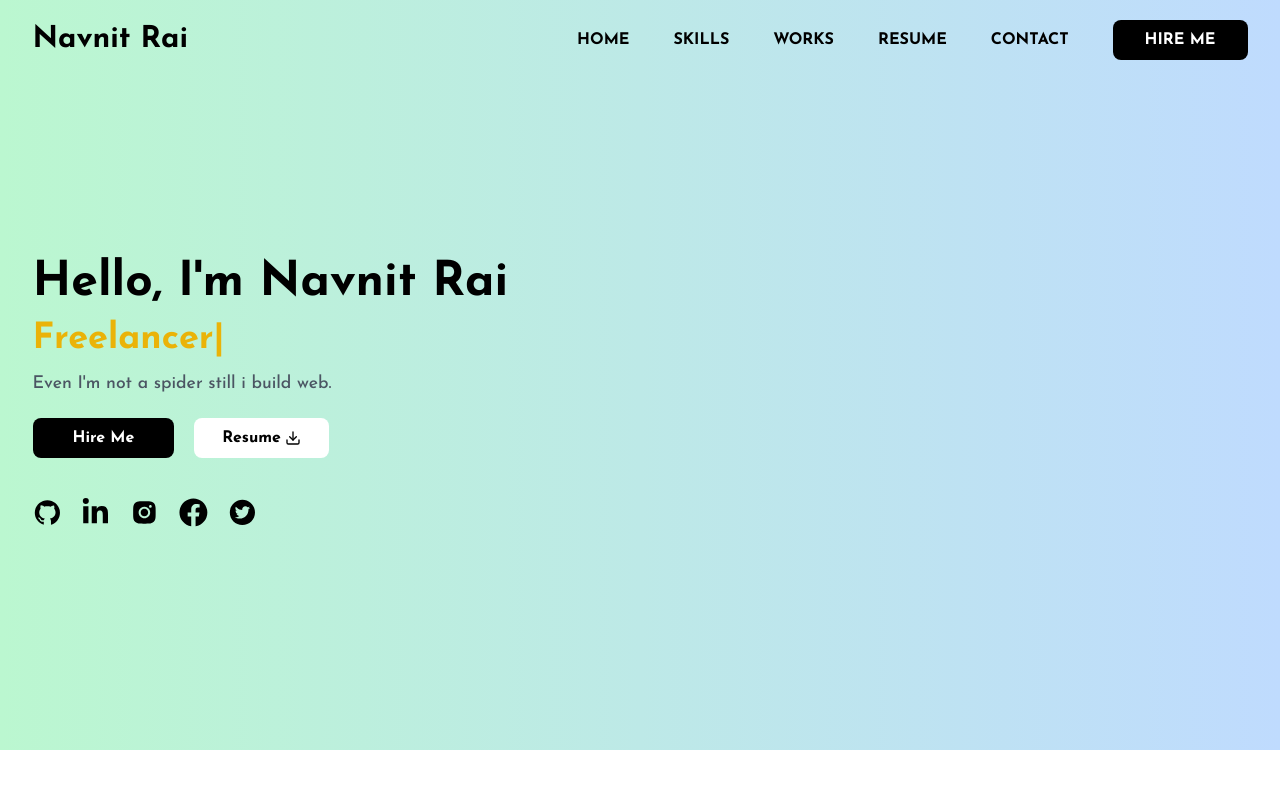
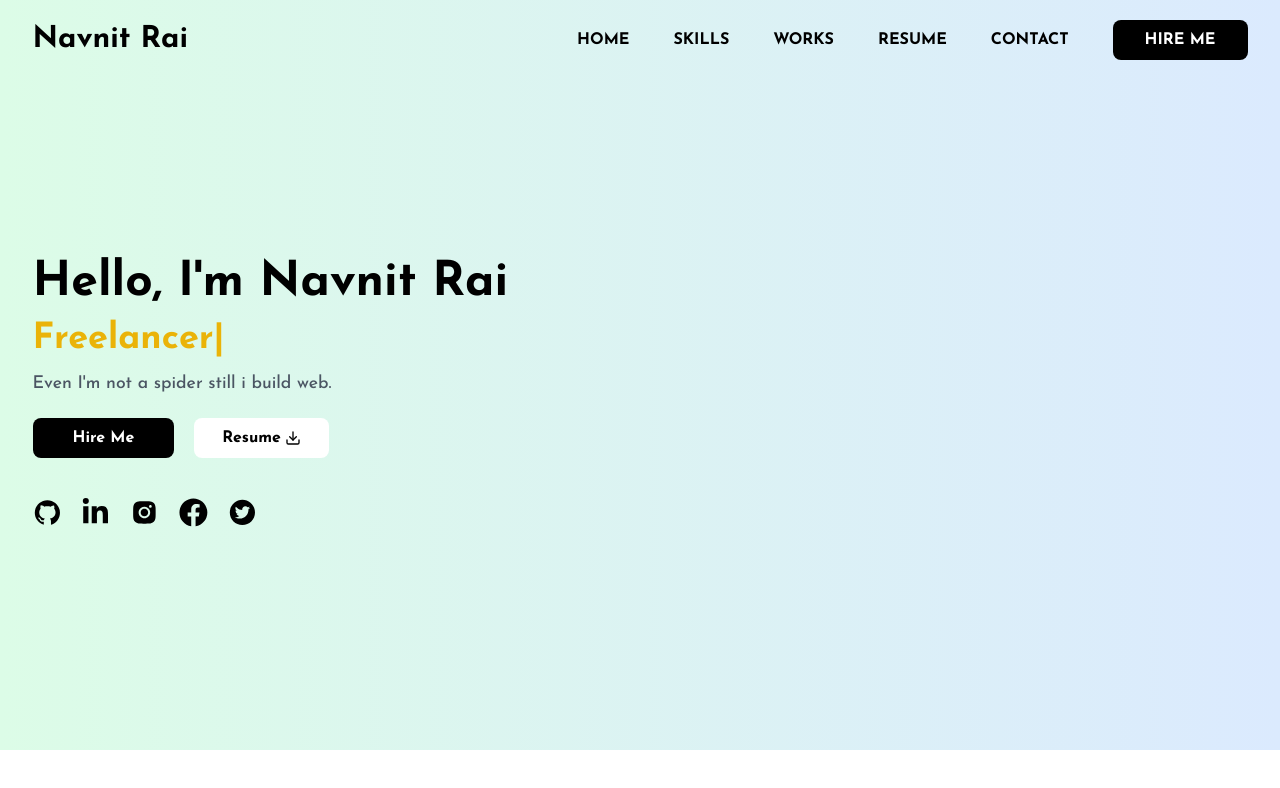
Before and after one commit to Navnit73/navnit_portfolio, a React (Vite) app: page / in a window 1280 px wide. Shown: the top 788 px of the page. Built offline with nearby package versions, Linux system fonts and the light colour scheme.

Commit message:
Update Hero.jsx

```diff
--- a/src/components/hero/Hero.jsx
+++ b/src/components/hero/Hero.jsx
@@ -13,7 +13,7 @@ import resumePDF from "../../assets/Resume.pdf";
 
 const Hero = () => {
   return (
-    <div id="home" className={` bg-gradient-to-r from-green-200 to-blue-200 `}>
+    <div id="home" className={` bg-gradient-to-r from-green-100 to-blue-100 `}>
       <div className=" container mx-auto pt-5 h-[750px] md:h-[100vh] md:flex-col-reverse sm:h-[780px]  flex sm:flex-col-reverse sm:pt-0 ">
         <div className=" left mt-4 md:mt-0 flex-1 flex flex-col justify-center gap-5 w-1/2 md:w-full md:py-2 sm:py-0">
           <div className="info w-fit flex flex-col items-start justify-center gap-3 sm:gap-2">
```
